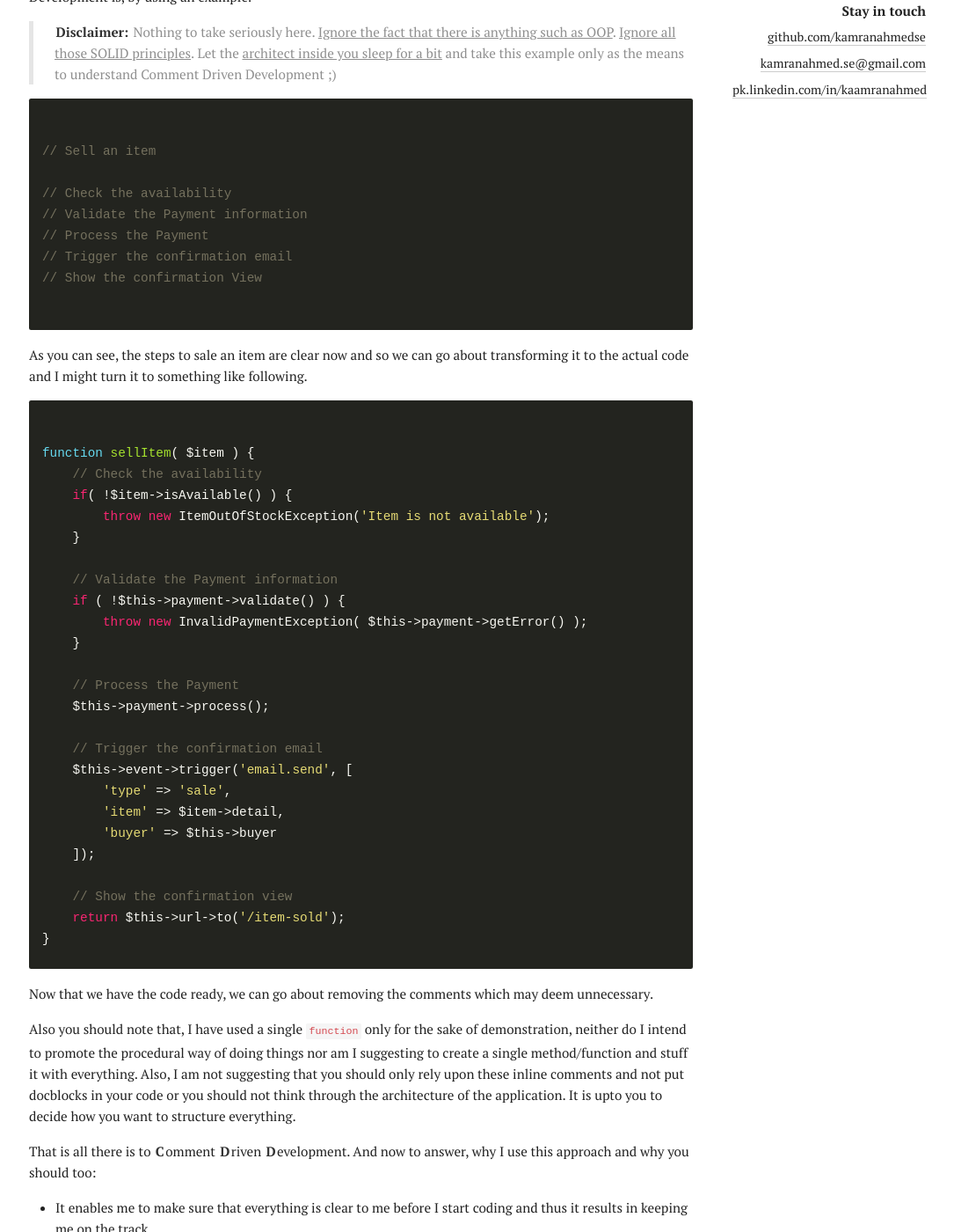
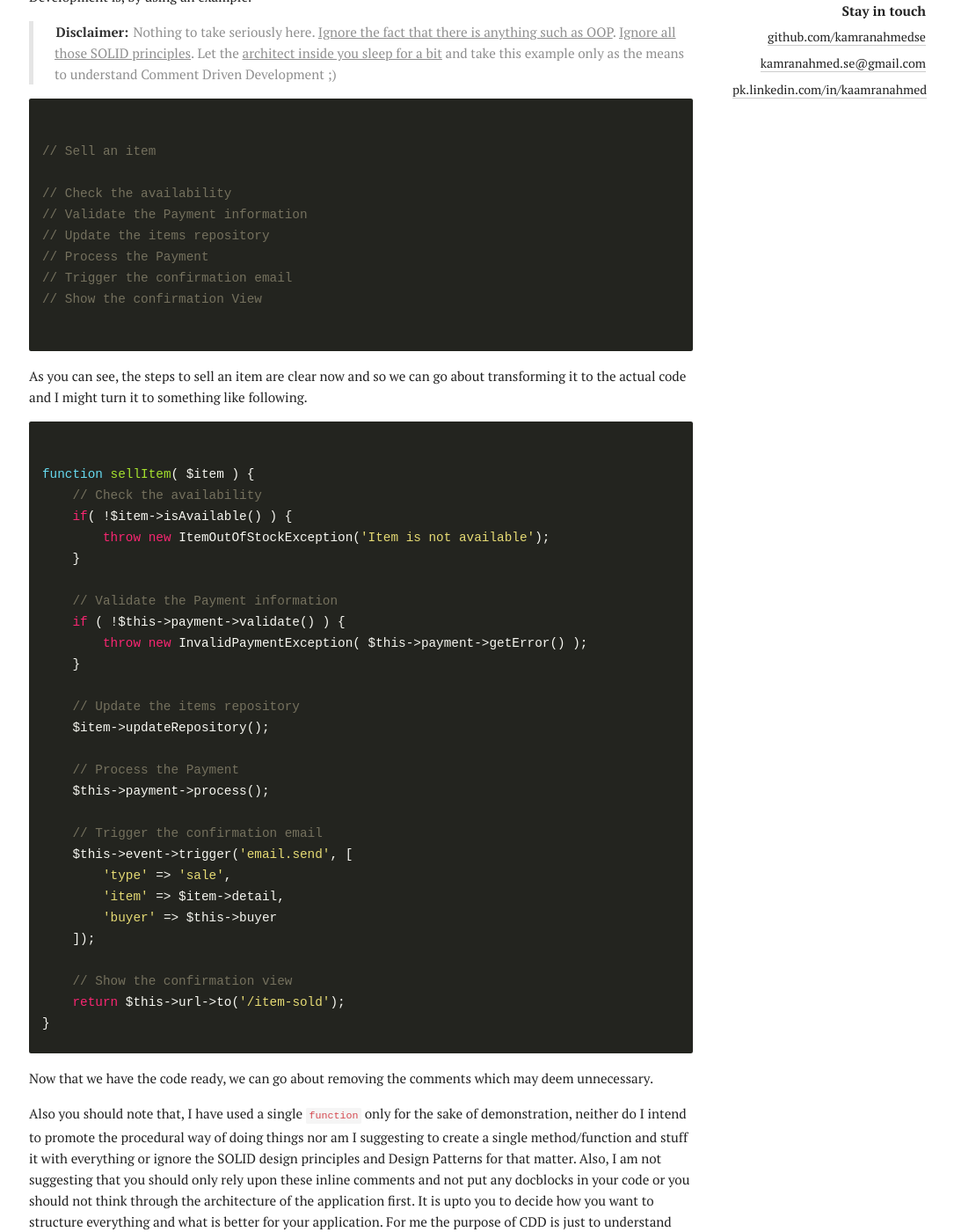
Before and after one commit to kamranahmedse/kamranahmedse.github.io, a Jekyll site: the page built from blog/_posts/2016-01-21-let-the-comments-drive-your-code.md, in a window 1280 px wide and 1400 px high, scrolled down 474 px. Shown: the whole window at 88% size, without its empty margins (97-1182 px from the left). Built offline with Jekyll 4.4.1, drawn with Linux system fonts in a browser that asks for light colours; comment, search, counter and statistics services are not loaded; some of the changed text lies outside the part shown.

Commit message:
Update 2016-01-21-let-the-comments-drive-your-code.md

```diff
--- a/blog/_posts/2016-01-21-let-the-comments-drive-your-code.md
+++ b/blog/_posts/2016-01-21-let-the-comments-drive-your-code.md
@@ -17,13 +17,14 @@ You might even be doing the same thing without noticing the fact that what you a
 
 // Check the availability
 // Validate the Payment information
+// Update the items repository
 // Process the Payment
 // Trigger the confirmation email
 // Show the confirmation View
 
 </code></pre>
 
-As you can see, the steps to sale an item are clear now and so we can go about transforming it to the actual code and I might turn it to something like following.
+As you can see, the steps to sell an item are clear now and so we can go about transforming it to the actual code and I might turn it to something like following.
 
 <pre><code class="php">
 
@@ -37,6 +38,9 @@ function sellItem( $item ) {
     if ( !$this->payment->validate() ) {
         throw new InvalidPaymentException( $this->payment->getError() );
     }
+
+    // Update the items repository
+    $item->updateRepository();
 
     // Process the Payment
     $this->payment->process();
@@ -55,7 +59,7 @@ function sellItem( $item ) {
 
 Now that we have the code ready, we can go about removing the comments which may deem unnecessary.
 
-Also you should note that, I have used a single `function` only for the sake of demonstration, neither do I intend to promote the procedural way of doing things nor am I suggesting to create a single method/function and stuff it with everything. Also, I am not suggesting that you should only rely upon these inline comments and not put docblocks in your code or you should not think through the architecture of the application. It is upto you to decide how you want to structure everything.
+Also you should note that, I have used a single `function` only for the sake of demonstration, neither do I intend to promote the procedural way of doing things nor am I suggesting to create a single method/function and stuff it with everything or ignore the SOLID design principles and Design Patterns for that matter. Also, I am not suggesting that you should only rely upon these inline comments and not put any docblocks in your code or you should not think through the architecture of the application first. It is upto you to decide how you want to structure everything and what is better for your application. For me the purpose of CDD is just to understand and document the steps involved and after I have wrote the functionality and am completely satisfied with the functionality that I have written and the architecture that I have laid, I remove any unnecessary comments.
 
 That is all there is to **C**omment **D**riven **D**evelopment. And now to answer, why I use this approach and why you should too:
 
```
